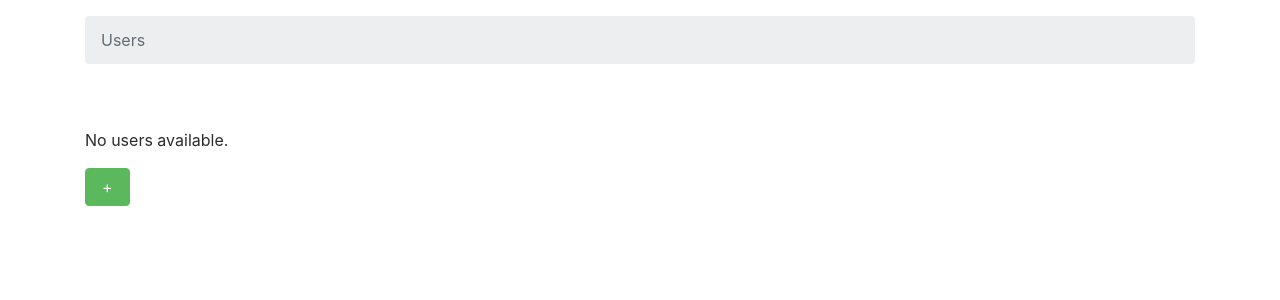
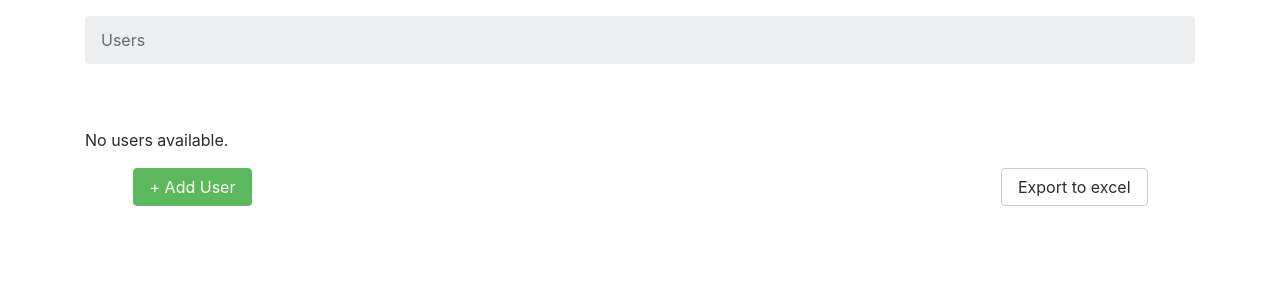
Before and after one commit to juliankmazo/exos_code_task, a Django app: page / in a window 1280 px wide. Shown: the part 54-354 px from the top of the page. Run offline with Django 3.2, Linux system fonts and the light colour scheme; some libraries are stand-ins or nearby versions.

Commit message:
Implement user list download link and view
* Fix Fizz Buzz sintax to Bizz Fuzz
* Add test for `BuzzFizz`

```diff
--- a/core/templates/core/user_detail.html
+++ b/core/templates/core/user_detail.html
@@ -23,7 +23,7 @@
           <dd class="col-9">{{ user.random_number }}</dt>
 
           <dt class="col-3">BizzFuzz</dt>
-          <dd class="col-9">{% fizz_buzz user.random_number %}</dt>
+          <dd class="col-9">{% bizz_fuzz user.random_number %}</dt>
       </dl>
     </div>
   </div>
--- a/core/templates/core/user_list.html
+++ b/core/templates/core/user_list.html
@@ -30,7 +30,7 @@
                 <td>{{ user.date_of_birth }}</td>
                 <td>{% is_user_allowed user.date_of_birth %}</td>
                 <td>{{ user.random_number }}</td>
-                <td>{% fizz_buzz user.random_number %}</td>
+                <td>{% bizz_fuzz user.random_number %}</td>
                 <td><a href="{% url 'user-update' user.id %}" class="btn btn-secondary">Update</a></td>
                 <td><a href="{% url 'user-delete' user.id %}" class="btn btn-danger">-</a></td>
               </tr>
@@ -43,9 +43,12 @@
       {% endif %}
     </div>
   </div>
-  <div class="row">
-    <div class="col">
-      <a href="{% url 'user-create' %}" class="btn btn-success">+</a>
+  <div class="row justify-content-around">
+    <div class="col-5">
+      <a href="{% url 'user-create' %}" class="btn btn-success">+ Add User</a>
+    </div>
+    <div class="col-5 text-right">
+      <a href="{% url 'user-list-csv' %}" class="btn btn-secondary">Export to excel</a>
     </div>
   </div>
 
--- a/core/views.py
+++ b/core/views.py
@@ -1,13 +1,15 @@
+import csv
 from django.core.urlresolvers import reverse_lazy
+from django.http import HttpResponse
 from django.views.generic import ListView, DetailView, CreateView, UpdateView, DeleteView
 from core.models import User
+from core.templatetags.user_tags import is_user_allowed, bizz_fuzz
 
 
 class IndexView(ListView):
     """Index view class"""
     model = User
     context_object_name = 'user_list'
-    # template_name = 'user/index.html'
 
 
 class UserDetailView(DetailView):
@@ -34,3 +36,23 @@ class UserDeleteView(DeleteView):
     model = User
     context_object_name = 'user_to_delete'
     success_url = reverse_lazy('user-list')
+
+
+def user_list_csv_view(response):
+    """Return a csv file listing all users"""
+    response = HttpResponse(content_type='text/csv')
+    response['Content-Disposition'] = 'attachment; filename="exos_users.csv"'
+
+    users = User.objects.all()
+
+    writer = csv.writer(response)
+    writer.writerow(['Username', 'Birthday', 'Elegible', 'Random Number', 'BizzFuzz'])
+    for user in users:
+        writer.writerow([
+            user.username,
+            user.date_of_birth,
+            is_user_allowed(user.date_of_birth),
+            user.random_number,
+            bizz_fuzz(user.random_number)
+        ])
+    return response
--- a/exos_code_task/urls.py
+++ b/exos_code_task/urls.py
@@ -3,7 +3,7 @@ exos_code_task
 """
 from django.conf.urls import url
 from django.contrib import admin
-from core.views import IndexView, UserDetailView, UserCreateView, UserUpdateView, UserDeleteView
+from core.views import IndexView, UserDetailView, UserCreateView, UserUpdateView, UserDeleteView, user_list_csv_view
 
 urlpatterns = [
     url(r'^admin/', admin.site.urls),
@@ -11,5 +11,6 @@ urlpatterns = [
     url(r'^users/update/(?P<pk>[0-9]+)/$', UserUpdateView.as_view(), name='user-update'),
     url(r'^users/delete/(?P<pk>[0-9]+)/$', UserDeleteView.as_view(), name='user-delete'),
     url(r'^users/create/$', UserCreateView.as_view(), name='user-create'),
+    url(r'^users/download-csv', user_list_csv_view, name='user-list-csv'),
     url(r'^', IndexView.as_view(), name='user-list')
 ]
```
Also changed, not shown: core/templatetags/user_tags.py (+4 -4 lines), core/tests.py (+12 -4 lines), README.md.
